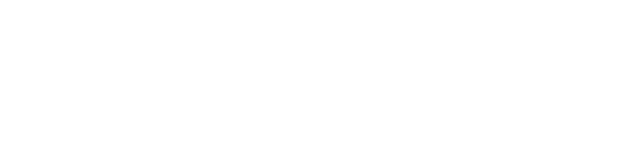
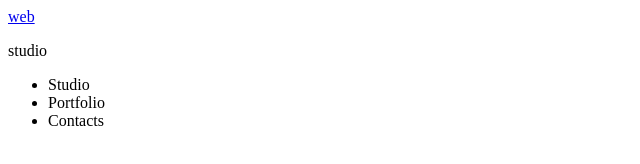
Before and after one commit to AVasilaki/goit-markup-hw-01, a plain HTML site: page index.html in a window 1280 px wide. Shown: the whole page, without its empty margins (0-640 px from the left). Drawn offline with Linux system fonts and the light colour scheme.

Commit message:
Update index.html

```diff
--- a/index.html
+++ b/index.html
@@ -1,20 +1,24 @@
 <!DOCTYPE html>
 <html lang="en">
   <head>
-    <meta charset="UTF-8">
-    <meta http-equiv="X-UA-Compatible" content="IE=edge">
-    <meta name="viewport" content="width=device-width, initial-scale=1.0">
+    <meta charset="UTF-8" />
+    <meta http-equiv="X-UA-Compatible" content="IE=edge" />
+    <meta name="viewport" content="width=device-width, initial-scale=1.0" />
     <title>WebStudio</title>
   </head>
   <body>
     <header>
-
+      <a href="web">web</a>
+      <p>studio</p>
+      <nav>
+        <ul>
+          <li><a href=""></a> Studio</li>
+          <li><a href=""></a> Portfolio</li>
+          <li><a href=""></a> Contacts</li>
+        </ul>
+      </nav>
     </header>
-  <main>
-
-  </main>
-  <footer>
-
-  </footer>
+    <main></main>
+    <footer></footer>
   </body>
 </html>
```
Lines whose indentation alone changed are shown as unchanged.
